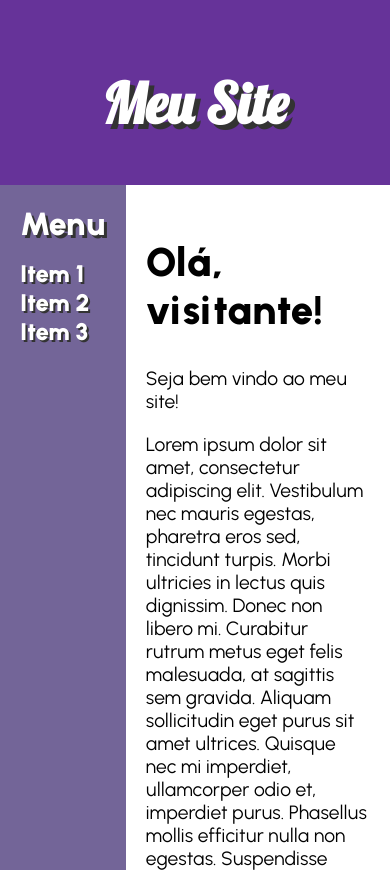
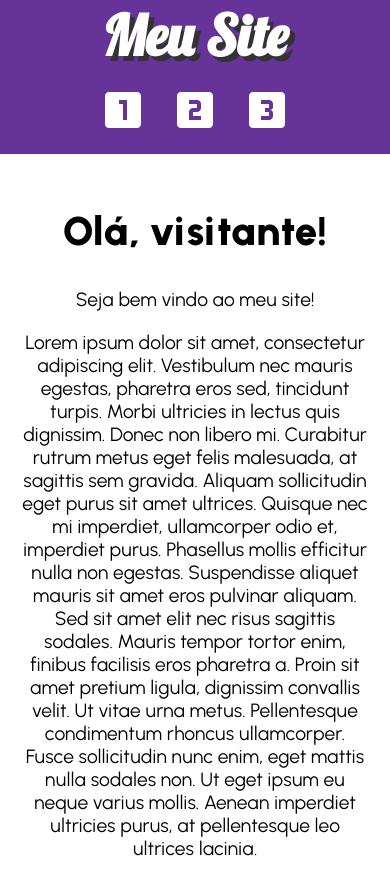
Before and after one commit to sidneyroberto/CPW1_2021_2, a plain HTML site: page exemplo-gridcss/index.html in a window 390 px wide. Shown: the top 870 px of the page. Drawn offline with Linux system fonts and the light colour scheme.

Commit message:
incrementos da aula 05

```diff
--- a/exemplo-gridcss/index.html
+++ b/exemplo-gridcss/index.html
@@ -26,6 +26,19 @@
                 </li>
                 <li>
                     <a href="/">Item 3</a>
+                </li>
+            </ul>
+        </div>
+        <div id="areaMobile">
+            <ul>
+                <li>
+                    <a href="/"><img src="img/opcao1.png" alt="Item 1"></a>
+                </li>
+                <li>
+                    <a href="/"><img src="img/opcao2.png" alt="Item 2"></a>
+                </li>
+                <li>
+                    <a href="/"><img src="img/opcao3.png" alt="Item 3"></a>
                 </li>
             </ul>
         </div>
--- a/exemplo-gridcss/styles/estilos.css
+++ b/exemplo-gridcss/styles/estilos.css
@@ -1,21 +1,40 @@
+:root {
+    --cor-header: #663399;
+    --cor-menu: #736598;
+    --cor-rodape: black;
+}
+
 body {
     margin: 0;
 }
 
 #area1 {
     grid-area: cabecalho;
+    padding: 30px 0px 10px 0px;
+    text-align: center;
+    background-color: var(--cor-header);
 }
 
 #area2 {
+    grid-area: menu;
+    background-color: var(--cor-menu);
+    padding: 20px;
+}
+
+#areaMobile {
+    display: none;
     grid-area: menu;
 }
 
 #area3 {
     grid-area: conteudo;
+    padding: 20px;
 }
 
 #area4 {
     grid-area: rodape;
+    background-color: var(--cor-rodape);
+    padding: 50px 20px;
 }
 
 #conteiner {
@@ -27,22 +46,11 @@ body {
     grid-auto-columns: 1fr;
 }
 
-#area1 {
-    padding: 30px 0px 10px 0px;
-    text-align: center;
-    background-color: #663399;
-}
-
 #area1 h1 {
     color: white;
     font-family: "slogan";
     font-size: 350%;
     text-shadow: 5px 5px #333;
-}
-
-#area2 {
-    background-color: #736598;
-    padding: 20px;
 }
 
 #area2 span {
@@ -69,9 +77,6 @@ body {
     color: #d5b8ff;
 }
 
-#area3 {
-    padding: 20px;
-}
 
 #area3 h2 {
     font-family: "titulo";
@@ -83,12 +88,62 @@ body {
     font-size: 120%;
 }
 
-#area4 {
-    background-color: black;
-    padding: 50px 20px;
-}
-
 #area4 span {
     color: white;
     font-family: "titulo";
 }
+
+@media only screen and (max-width: 600px) {
+    #conteiner {
+        grid-template-areas:
+            "cabecalho"
+            "menu"
+            "conteudo"
+            "rodape";
+    }
+
+    #area1 {
+        padding: 0;
+    }
+
+    #area1 h1 {
+        margin: 0;
+    }
+
+    #area2 {
+        display: none;
+    }
+
+    #areaMobile {
+        display: block;
+        background-color: var(--cor-header);
+    }
+
+    #areaMobile ul {
+        list-style: none;
+        padding: 0;
+        text-align: center;
+    }
+
+    #areaMobile li {
+        display: inline;
+        margin: 10px;
+    }
+
+    #areaMobile img {
+        filter: invert(100%);
+    }
+
+    #area3 {
+        text-align: center;
+    }
+
+    #area4 {
+        text-align: center;
+    }
+
+    #area4 span {
+        font-size: 130%;
+    }
+
+}
```
Also changed, not shown: exemplo-gridcss/img/opcao1.png (added), exemplo-gridcss/img/opcao2.png (added), exemplo-gridcss/img/opcao3.png (added).
